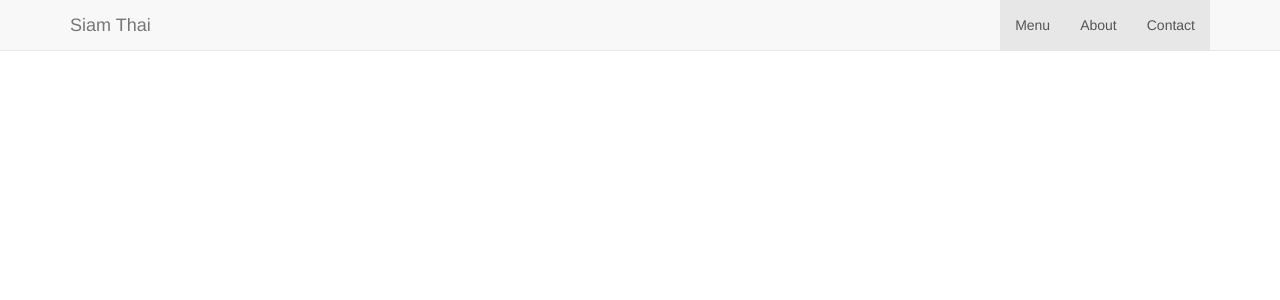
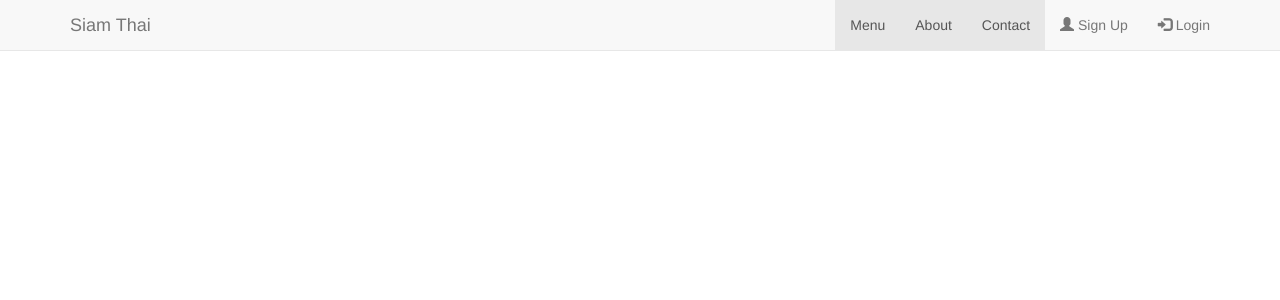
Before and after one commit to JordanRobRight/projectThia, a PHP site: page /resources/header.php in a window 1280 px wide. Shown: the top 300 px of the page. Run offline with PHP 8.4, Linux system fonts and the light colour scheme.

Commit message:
header.php edited online with Bitbucket
I included signup and login in the navbar for customers

```diff
--- a/resources/header.php
+++ b/resources/header.php
@@ -51,6 +51,10 @@
 						<li class="active"><a href="#">About</a></li>
 						<li class="active"><a href="#">Contact</a></li>
 					</ul>
+					<ul class="nav navbar-nav navbar-right">
+						<li><a href="#"><span class="glyphicon glyphicon-user"></span> Sign Up</a></li>
+						<li><a href="#"><span class="glyphicon glyphicon-log-in"></span> Login</a></li>
+					</ul>
 				</div><!--/.nav-collapse -->
 			</div>
 		</nav>
```
